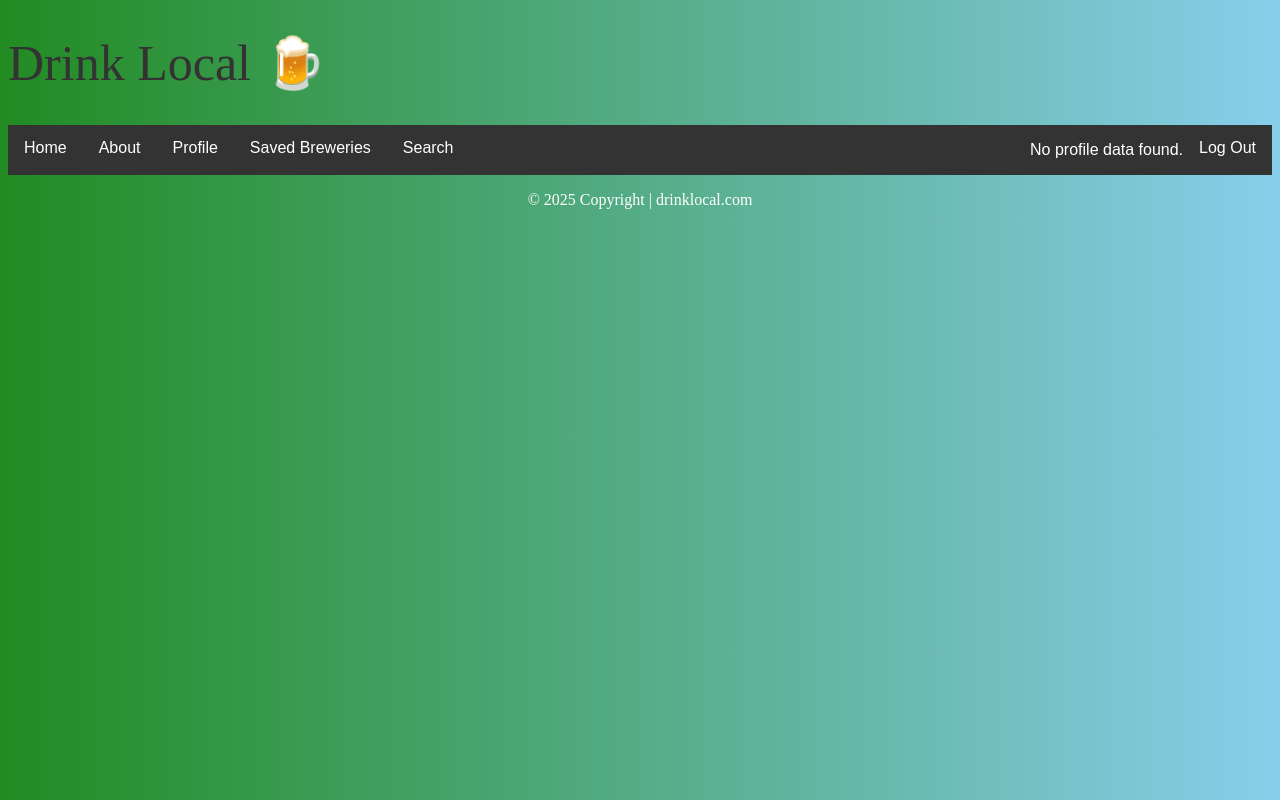
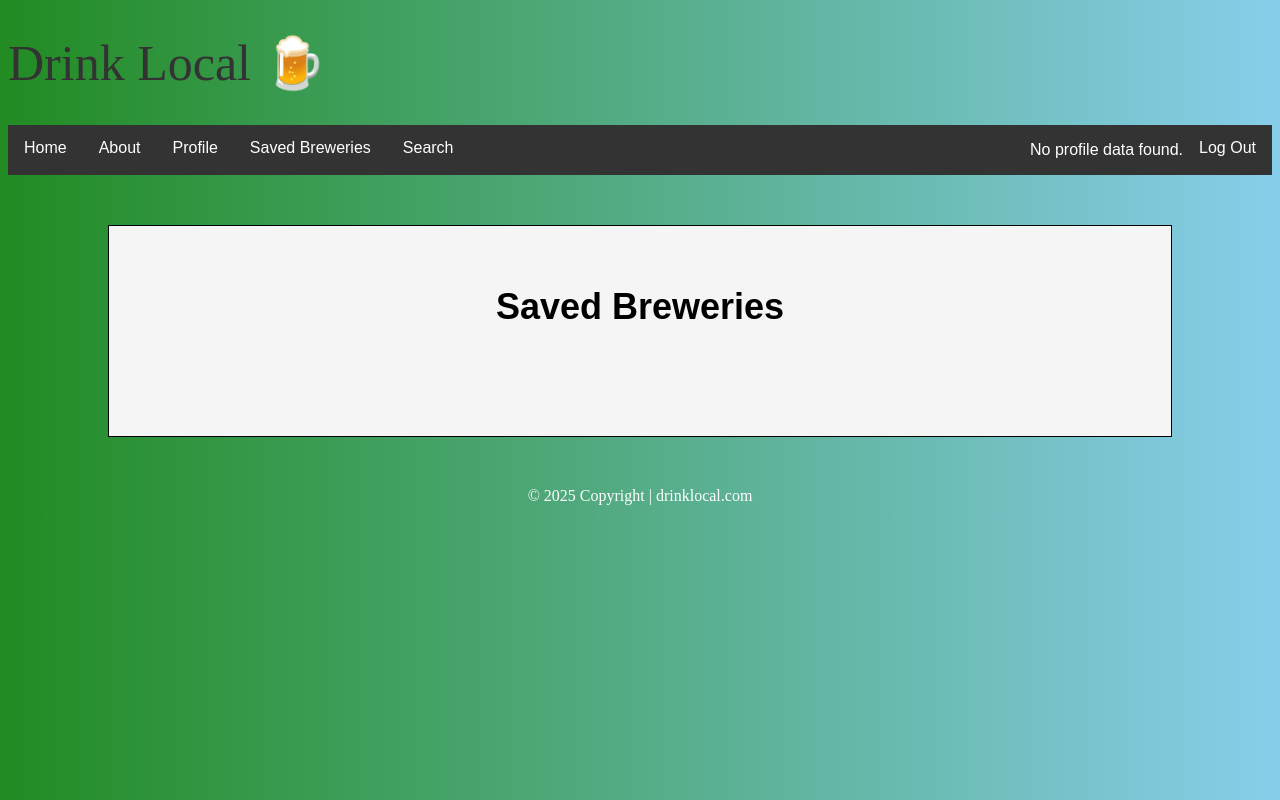
Before and after one commit to foxnathan1190/unit2-final-project-Nathan-F, a React (Vite) app in the folder beers-and-breweries/: page /savedBreweries in a window 1280 px wide. Built offline with nearby package versions, Linux system fonts and the light colour scheme; a web font is replaced by a local one.

Commit message:
Added ability to remove brewery from saved breweries.

```diff
--- a/beers-and-breweries/src/App.jsx
+++ b/beers-and-breweries/src/App.jsx
@@ -13,6 +13,7 @@ function App() {
 
   const [results, setResults] = useState([]);
   let [isLoggedIn, setIsLoggedIn] = useState(false); {/* Had to be made a let so that it could change on clicks and actions. */ }
+  const [savedItems, setSavedItems] = useState([]);
 
   const fetchData = async (value) => {   //Fetching data from openbrewery api
     try {
@@ -30,8 +31,6 @@ function App() {
     }
   }
 
-  const [savedItems, setSavedItems] = useState([]);
-
   // Callback function to handle adding an item
   const handleSaveItem = (itemToAdd) => {
     alert("Brewery saved to your brewery list.");
@@ -39,6 +38,17 @@ function App() {
     setSavedItems((prevItems) => [...prevItems, itemToAdd]);
     // Optionally, remove the item from the search results
     setSearchResults((prevResults) => prevResults.filter((result) => result.id !== itemToAdd.id));
+  }
+
+  // Callback function to remove an item from the saved list
+  const handleRemoveItem = (itemToRemove) => {
+    alert("Brewery removed from list.");
+    // Remove the item from the savedItems list
+    setSavedItems((prevSavedItems) =>
+      prevSavedItems.filter((result) => result.id !== itemToRemove.id)
+    );
+    // Add the item back to the searchResults list (optional)
+    setSearchResults((prevSearchResults) => [...prevSearchResults, itemToRemove]);
   }
 
   const handleLoggedIn = (dataFromLoginPage) => {  // Function to handle login, to recieve the update from the Login Page, so that can be passed on.
@@ -55,7 +65,7 @@ function App() {
           <Route path="/about" element={<About isLoggedIn={isLoggedIn} />} />
           <Route path="/profilePage" element={<ProfilePage isLoggedIn={isLoggedIn} />} /> {/* Updating logged in status from Login Page to Profile Page. */}
           <Route path="/search" element={<Search results={results} fetchData={fetchData} isLoggedIn={isLoggedIn} onSaveItem={handleSaveItem} />} /> {/* Passing props from App, parent component, to Search, child component */}
-          <Route path="/savedBreweries" element={<SavedBreweries isLoggedIn={isLoggedIn} savedItems={savedItems} />} />
+          <Route path="/savedBreweries" element={<SavedBreweries isLoggedIn={isLoggedIn} savedItems={savedItems} onRemoveItem={handleRemoveItem}/>} />
         </Routes>
       </Router>
     </>
--- a/beers-and-breweries/src/components/SavedBreweries.jsx
+++ b/beers-and-breweries/src/components/SavedBreweries.jsx
@@ -2,17 +2,20 @@ import Footer from "../common/Footer";
 import Header from "../common/Header";
 import NavigationMenu from "../common/NavigationMenu";
 
-const SavedBreweries = ({ isLoggedIn, savedItems }) => {
+const SavedBreweries = ({ isLoggedIn, savedItems, onRemoveItem }) => {
 
     return (
         <>
             <Header />
             <NavigationMenu isLoggedIn={isLoggedIn} />
-            <ul>
-                {savedItems.map((result) => (
-                    <li key={result.id}>{result.name} | {result.city}, {result.state} | <a href={result.website_url} target="_blank">{result.website_url}</a></li>
-                ))}
-            </ul>
+            <section className="layout">
+                <h1>Saved Breweries</h1>
+                <ul>
+                    {savedItems.map((result) => (
+                        <li key={result.id}>{result.name} | {result.city}, {result.state} | <a href={result.website_url} target="_blank">{result.website_url}</a><button onClick={() => onRemoveItem(result)}>Remove</button></li>
+                    ))}
+                </ul>
+            </section>
             <Footer />
 
         </>
```
